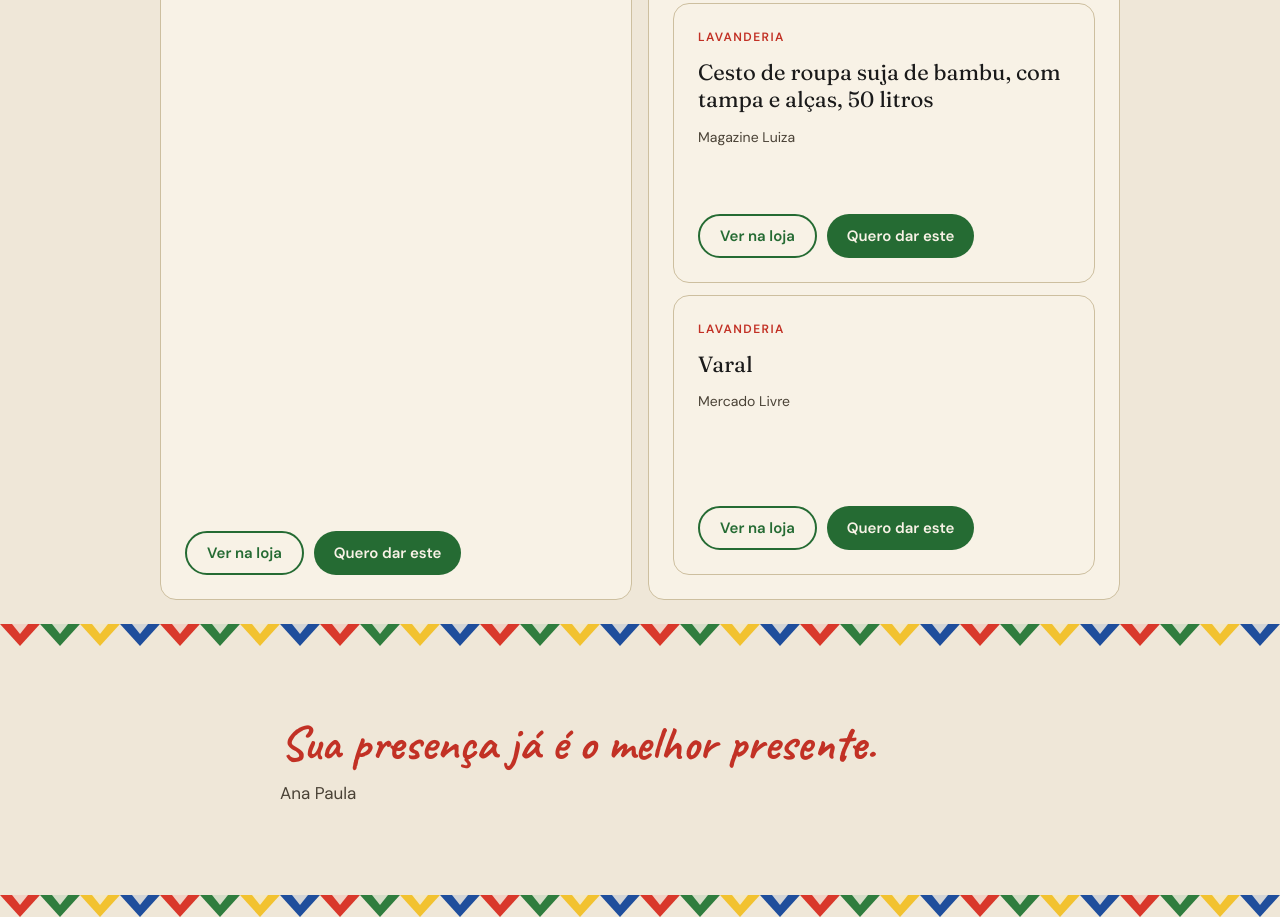
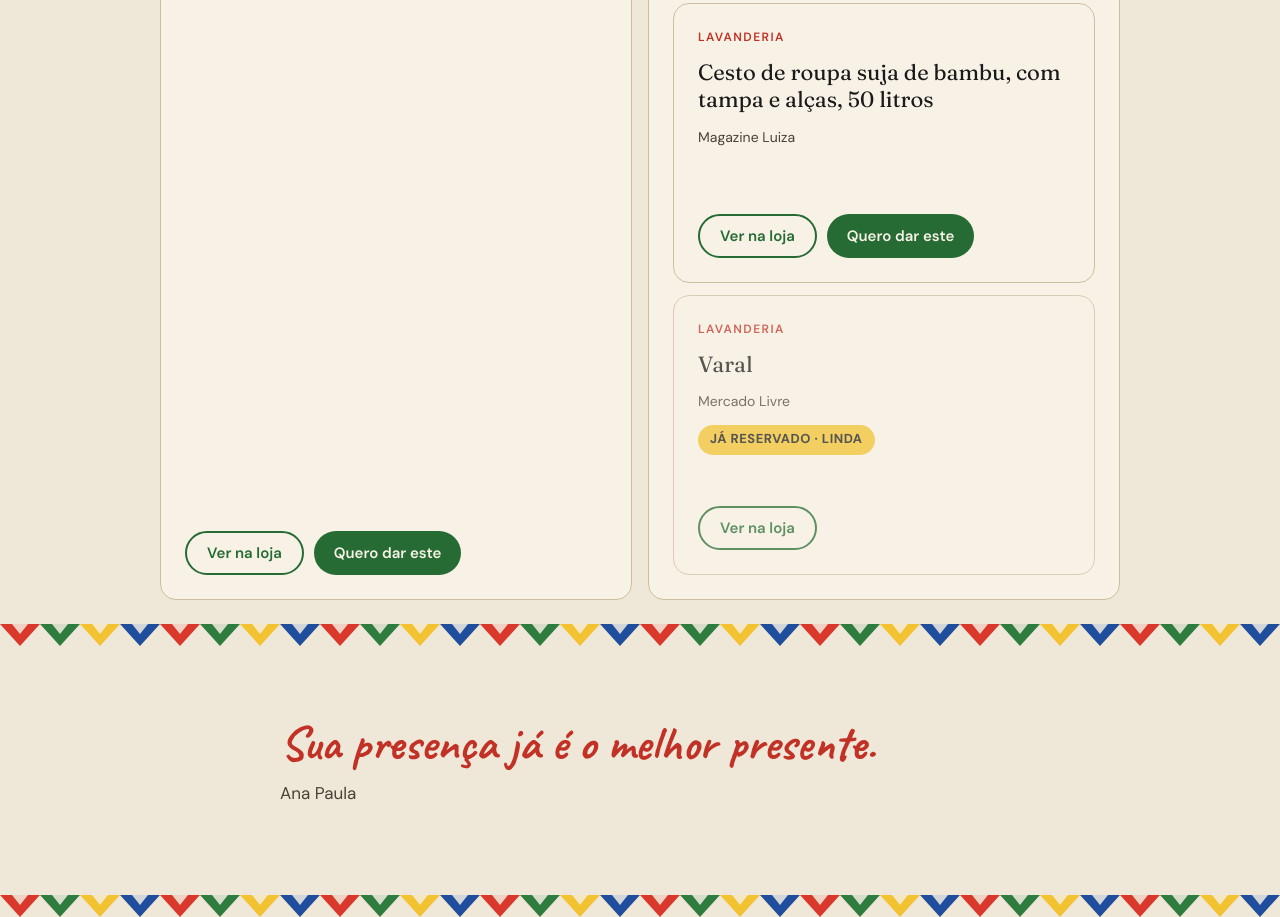
Before and after one commit to anapaulaavogada-ai/Resenha-da-ana, a plain HTML site: page index.html in a window 1280 px wide. Shown: the part 6273-7190 px from the top of the page. Drawn offline with Linux system fonts and the light colour scheme; a web font is replaced by a local one.

Commit message:
Reserva o varal para a Linda
Co-Authored-By: Claude Opus 5.5 <noreply@anthropic.com>
Claude-Session: https://claude.ai/code/session_01XfaRR2ThV28dgDqgzeKYrJ

```diff
--- a/index.html
+++ b/index.html
@@ -361,12 +361,12 @@ a{color:#C23125}a:hover{color:#1A1A1A}
 <div style="margin-top: auto; display: flex; flex-wrap: wrap; gap: 10px"><a href="https://m.magazineluiza.com.br/cesto-de-roupa-suja-de-bambu-com-tampa-e-alcas-50-litros-organizador-lavanderia-brinquedos-kontuz-home/p/kg0d5kk8b0/ud/cesr/?seller_id=nawebutilidade" target="_blank" rel="noopener" style="display:inline-flex;align-items:center;justify-content:center;min-height:44px;padding:0 20px;border-radius:999px;text-decoration:none;font-weight:600;font-size:15px;box-sizing:border-box;border:2px solid #256B33;color:#256B33;background:transparent">Ver na loja</a><a href="https://wa.me/?text=Oi%20Ana%21%20Quero%20te%20dar%20de%20presente%3A%20Cesto%20de%20roupa%20suja%20de%20bambu%2C%20com%20tampa%20e%20al%C3%A7as%2C%2050%20litros.%20Meu%20nome%20%C3%A9%3A%20" style="display:inline-flex;align-items:center;justify-content:center;min-height:44px;padding:0 20px;border-radius:999px;text-decoration:none;font-weight:600;font-size:15px;box-sizing:border-box;background:#256B33;color:#F8F2E6">Quero dar este</a></div>
 </div>
 
-<div data-item="varal" style="flex: 1 1 280px; background: #F8F2E6; border: 1px solid #CDBF9F; border-radius: 16px; padding: 24px; display: flex; flex-direction: column; gap: 12px; box-sizing: border-box">
+<div data-item="varal" style="flex: 1 1 280px; background: #F8F2E6; border: 1px solid #CDBF9F; border-radius: 16px; padding: 24px; display: flex; flex-direction: column; gap: 12px; box-sizing: border-box;opacity:0.72">
 <div style="font-size: 12px; letter-spacing: 0.12em; text-transform: uppercase; color: #C23125; font-weight: 600">Lavanderia</div>
 <div style="font-family: 'Fraunces', Georgia, serif; font-size: 22px; line-height: 1.25">Varal</div>
 <div style="font-size: 14px; color: #4A4236">Mercado Livre</div>
-
-<div style="margin-top: auto; display: flex; flex-wrap: wrap; gap: 10px"><a href="https://www.mercadolivre.com.br/up/MLBU3665661157?matt_tool=38524122&amp;pdp_filters=item_id:MLB4357954447&amp;ua=RNConZ35A2ZviPpHwew2Ch6gsAsuePSHe52O6Uyuo6NMJVcH#origin=share&amp;sid=share&amp;wid=MLB4357954447&amp;action=copy" target="_blank" rel="noopener" style="display:inline-flex;align-items:center;justify-content:center;min-height:44px;padding:0 20px;border-radius:999px;text-decoration:none;font-weight:600;font-size:15px;box-sizing:border-box;border:2px solid #256B33;color:#256B33;background:transparent">Ver na loja</a><a href="https://wa.me/?text=Oi%20Ana%21%20Quero%20te%20dar%20de%20presente%3A%20Varal.%20Meu%20nome%20%C3%A9%3A%20" style="display:inline-flex;align-items:center;justify-content:center;min-height:44px;padding:0 20px;border-radius:999px;text-decoration:none;font-weight:600;font-size:15px;box-sizing:border-box;background:#256B33;color:#F8F2E6">Quero dar este</a></div>
+<div style="display:inline-flex;align-self:flex-start;align-items:center;min-height:30px;padding:0 12px;border-radius:999px;background:#F2C230;color:#1A1A1A;font-size:13px;font-weight:700;letter-spacing:0.04em;text-transform:uppercase">Já reservado · Linda</div>
+<div style="margin-top: auto; display: flex; flex-wrap: wrap; gap: 10px"><a href="https://www.mercadolivre.com.br/up/MLBU3665661157?matt_tool=38524122&amp;pdp_filters=item_id:MLB4357954447&amp;ua=RNConZ35A2ZviPpHwew2Ch6gsAsuePSHe52O6Uyuo6NMJVcH#origin=share&amp;sid=share&amp;wid=MLB4357954447&amp;action=copy" target="_blank" rel="noopener" style="display:inline-flex;align-items:center;justify-content:center;min-height:44px;padding:0 20px;border-radius:999px;text-decoration:none;font-weight:600;font-size:15px;box-sizing:border-box;border:2px solid #256B33;color:#256B33;background:transparent">Ver na loja</a></div>
 </div>
 </div>
 </div>
```
